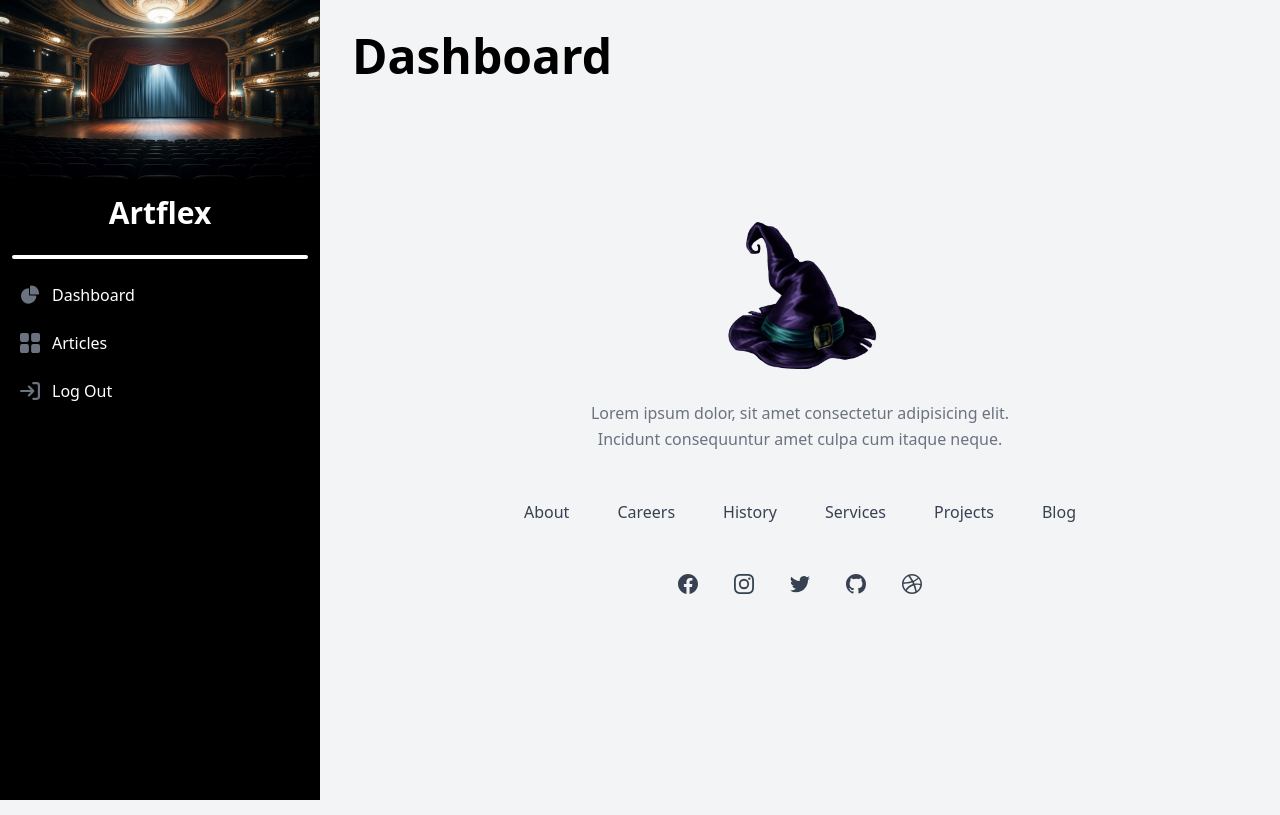
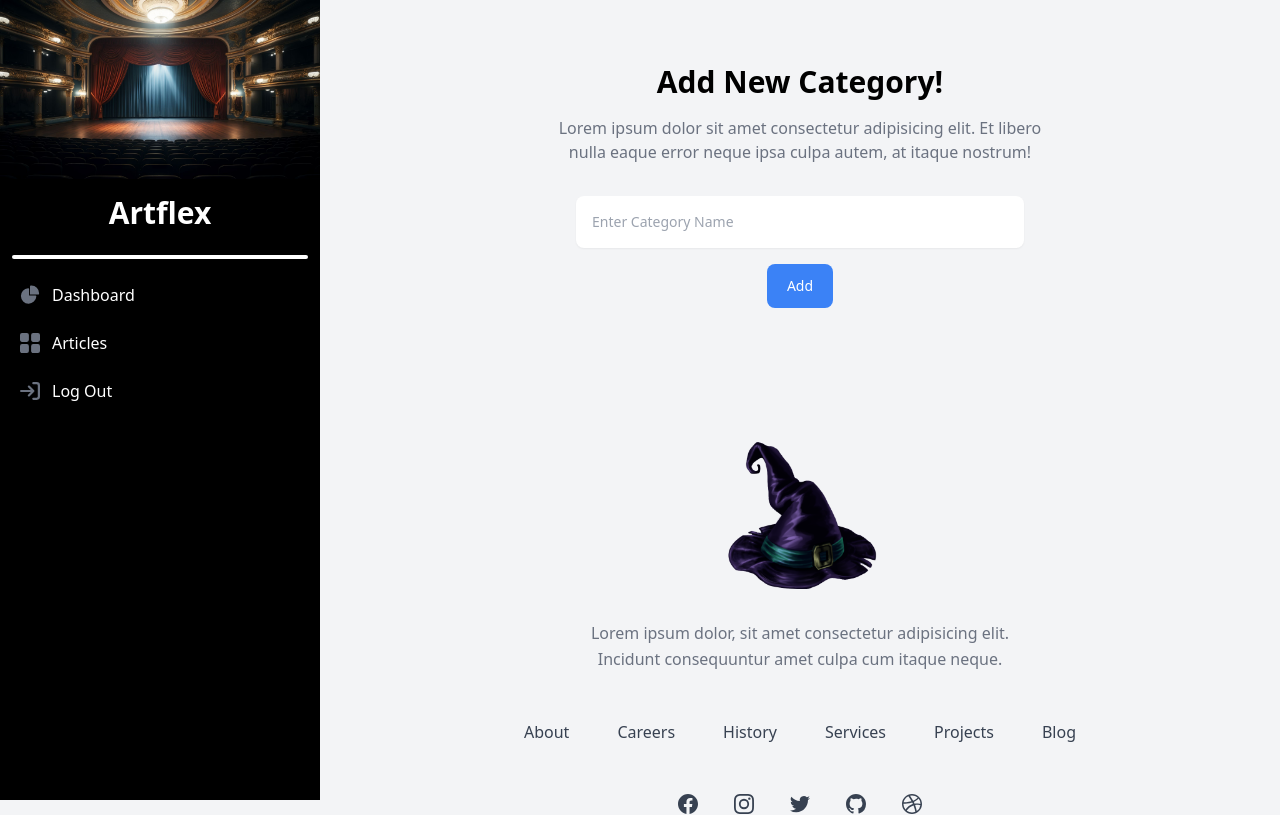
Before and after one commit to theshamkhi/Artflex, a PHP site: page /adminDashboard.php in a window 1280 px wide. Shown: the top 815 px of the page. Run offline with PHP 8.4, Linux system fonts and the light colour scheme; the visitor is signed in with stand-in values (Sample User, id 1); some libraries are stand-ins or nearby versions.

Commit message:
Added a static form for adding new categories

```diff
--- a/templates/adminDashboard.php
+++ b/templates/adminDashboard.php
@@ -79,11 +79,27 @@ $user->setUserID($_SESSION['user_id']);
 </aside>
 
 <!-- Main -->
-<div class="flex-1 ml-0 sm:ml-80 p-8">
-    <h1 class="text-5xl font-semibold text-black mb-10">Dashboard</h1>
 
+<div class="mx-auto max-w-screen-xl px-4 py-16 ml-0 sm:ml-80 p-8 sm:px-6 lg:px-8">
+  <div class="mx-auto max-w-lg text-center">
+    <h1 class="text-2xl font-bold sm:text-3xl">Add New Category!</h1>
 
+    <p class="mt-4 text-gray-500">
+      Lorem ipsum dolor sit amet consectetur adipisicing elit. Et libero nulla eaque error neque
+      ipsa culpa autem, at itaque nostrum!
+    </p>
+  </div>
+
+  <form method="POST" class="mx-auto mb-0 mt-8 max-w-md space-y-4">
+    <div class="relative">
+      <input type="name" class="w-full rounded-lg border-gray-200 p-4 pe-12 text-sm shadow-sm" placeholder="Enter Category Name"/>
+    </div>
+    <div class="flex items-center justify-center">
+      <button type="submit" class="inline-block rounded-lg bg-blue-500 px-5 py-3 text-sm font-medium text-white">Add</button>
+    </div>
+  </form>
 </div>
+
 
 
 <footer class="bg-gray-100 sm:ml-80">
```
